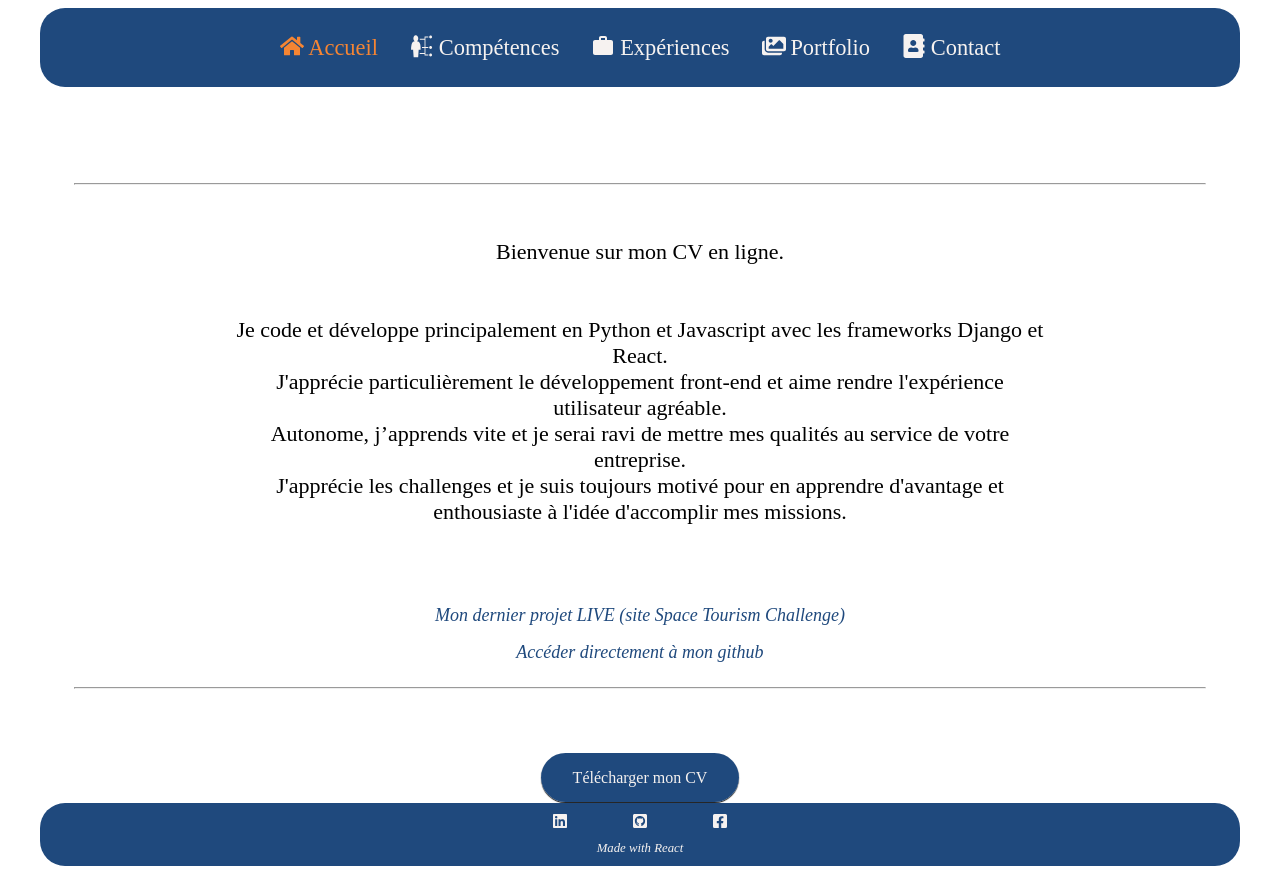
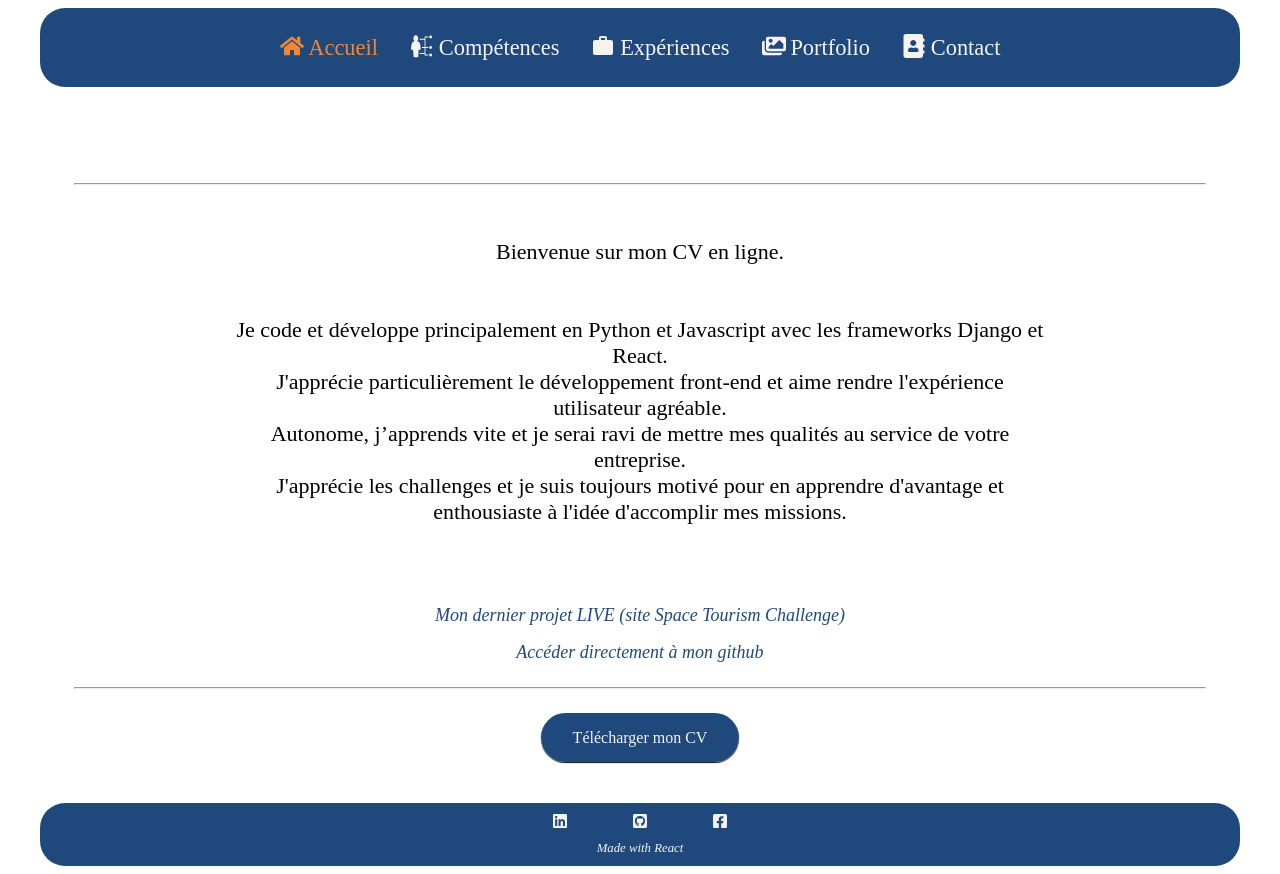
Before and after one commit to Stecathw/CV, a React (Create React App) app: page / in a window 1280 px wide. Built offline with nearby package versions, Linux system fonts and the light colour scheme; a web font is replaced by a local one.

Commit message:
little margin fix

```diff
--- a/src/pages/Home.js
+++ b/src/pages/Home.js
@@ -25,6 +25,7 @@ const Home = () => {
                             target="_blank"
                             rel="noopener noreferrer"
                             title="Site: Space Tourism"
+                            id="last-project"
                         >
                             Mon dernier projet LIVE (site Space Tourism Challenge)
                         </a>
--- a/src/styles/pages/_home.scss
+++ b/src/styles/pages/_home.scss
@@ -41,8 +41,9 @@
             margin-bottom: 5vh;
             text-align: center;
             width: fit-content;
-            margin: auto;
-            margin-top: 10vh;
+            margin-right: auto;
+            margin-left: auto;
+            margin-top: 5vh;
             a {
                 color: $color-3;
                 background: $color-2;
@@ -79,6 +80,9 @@
         .content {
             p, a {
                 padding: 0 !important;
+                #last-project {
+                    padding-bottom: 1vh !important;
+                }
             }
         }
         .pdf {
```
